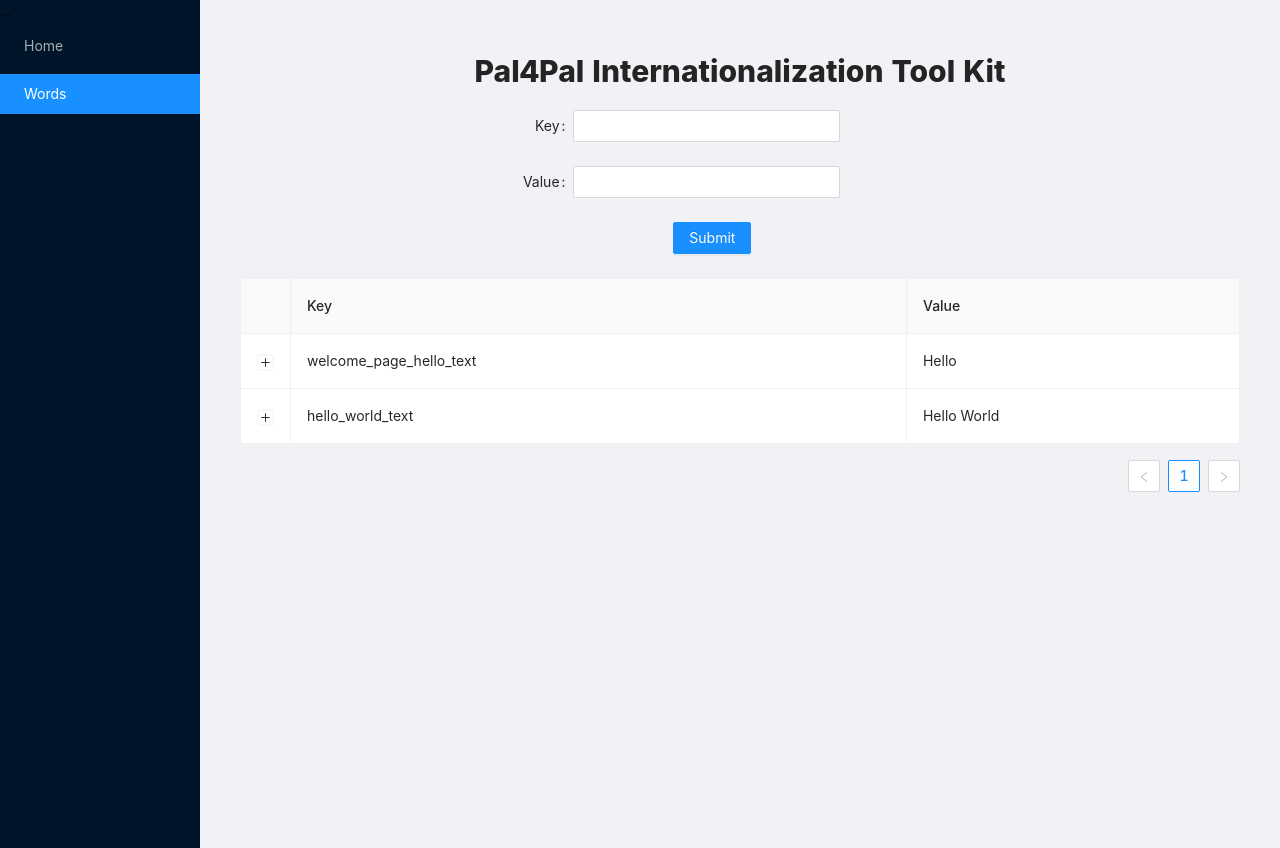
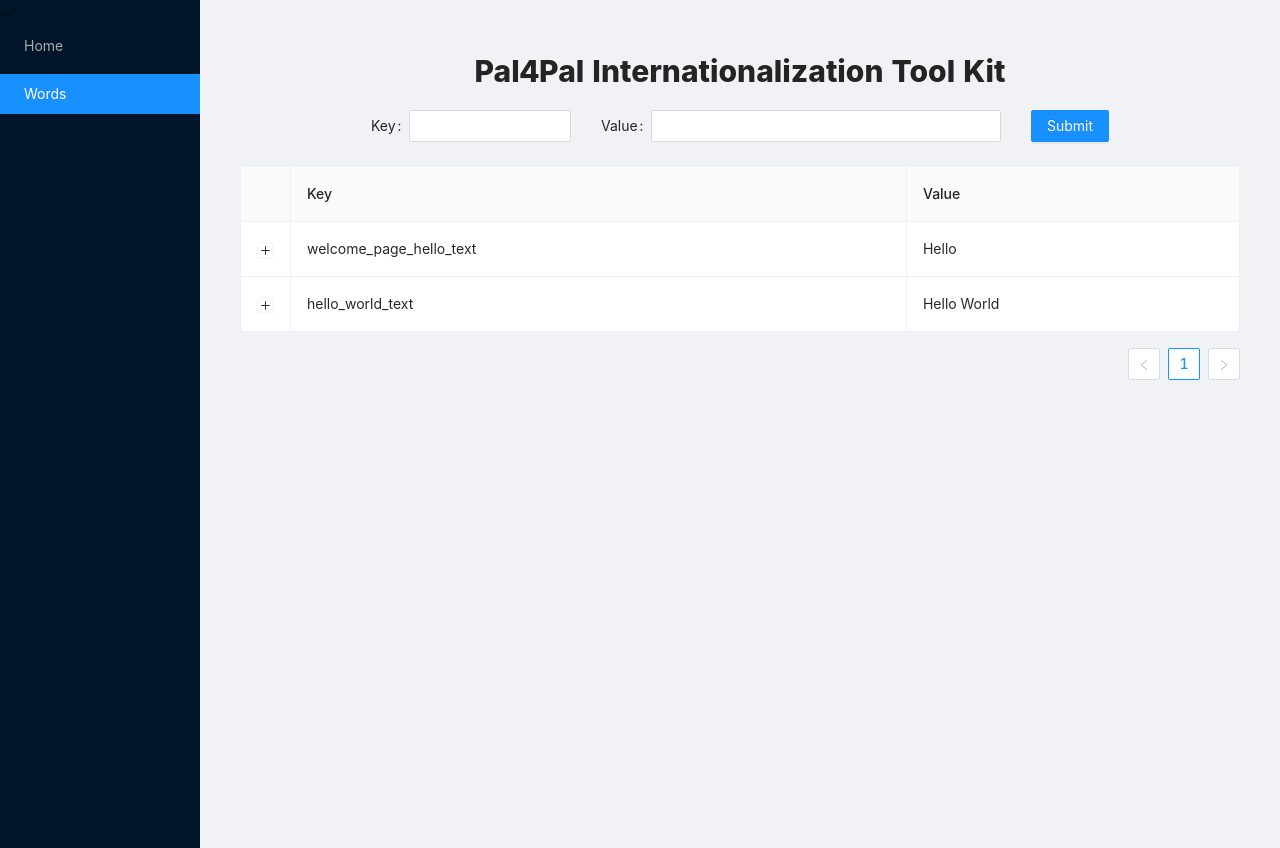
Before and after one commit to DavidKorochik/Internationalization-Tool-Kit, a React (Create React App) app: page /words in a window 1280 px wide. Built offline with nearby package versions, Linux system fonts and the light colour scheme.

Commit message:
Turned the AddWord component into an inline form,

```diff
--- a/src/components/words-page/AddWord.js
+++ b/src/components/words-page/AddWord.js
@@ -43,31 +43,34 @@ export default function AddWord({ dataTranslation, setDataTranslation }) {
 
   return (
     <Form
+      style={{ display: 'flex', justifyContent: 'center', width: '100%' }}
       name='addWord'
-      labelCol={{ span: 8 }}
-      wrapperCol={{ span: 16 }}
       initialValues={{ remember: true }}
       autoComplete='off'
     >
-      <Form.Item label='Key' name='key'>
+      <Form.Item label='Key' name='key' style={{ width: '20%' }}>
         <Input
-          style={{ width: '40%' }}
+          style={{ width: '100%' }}
           value={key}
           onChange={(e) => setKey(e.target.value)}
         />
       </Form.Item>
 
-      <Form.Item label='Value' name='value'>
+      <Form.Item
+        label='Value'
+        name='value'
+        style={{ marginLeft: '30px', width: '40%' }}
+      >
         <Input
-          style={{ width: '40%' }}
+          style={{ width: '100%' }}
           value={value}
           onChange={(e) => setValue(e.target.value)}
         />
       </Form.Item>
 
-      <Form.Item wrapperCol={{ offset: 8, span: 16 }}>
+      <Form.Item>
         <Button
-          style={{ marginLeft: '15%' }}
+          style={{ marginLeft: '15%', marginLeft: '30px' }}
           onClick={addWordToTranslation}
           type='primary'
         >
```
